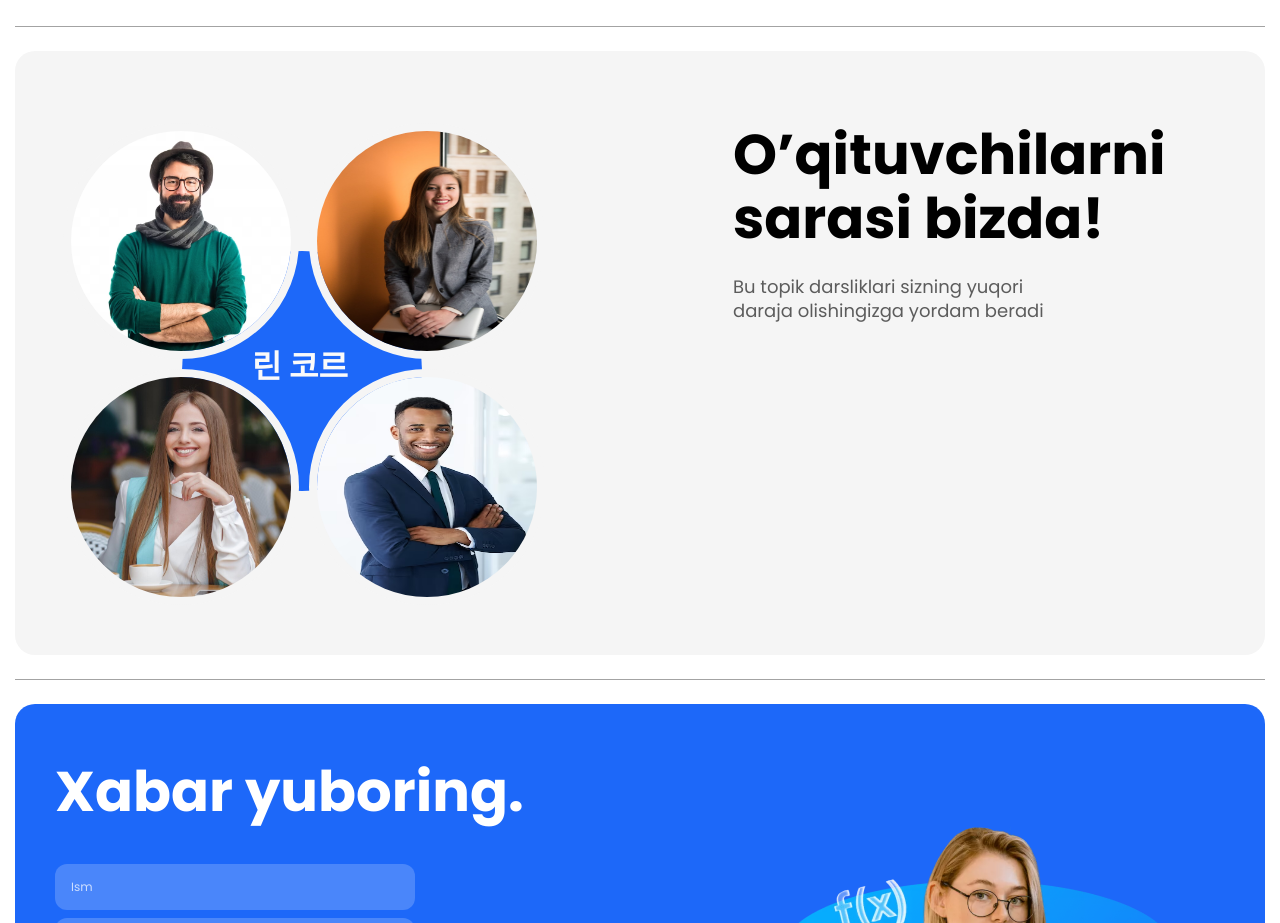
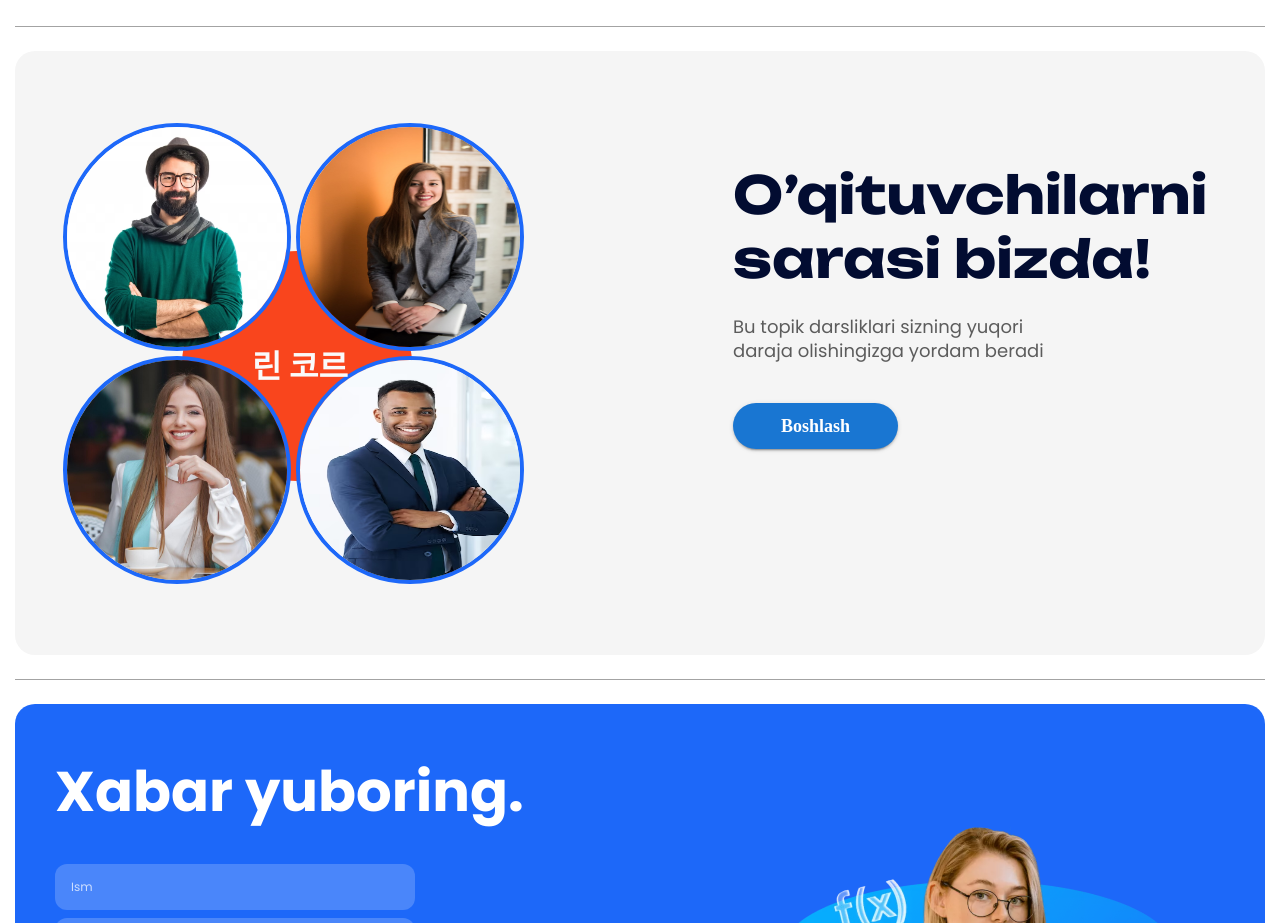
Before and after one commit to Akmaljon571/prod, a React (Create React App) app: page / in a window 1280 px wide. Shown: the part 1846-2769 px from the top of the page. Built offline with nearby package versions, Linux system fonts and the light colour scheme; a web font is replaced by a local one.

Commit message:
change: teacher section update new figma

```diff
--- a/src/components/promise/promise.scss
+++ b/src/components/promise/promise.scss
@@ -55,6 +55,9 @@
 
 @media screen and (max-width: 361px) {
     .promise {
+        margin-top: 60px;
+        margin-bottom: 50px;
+
         h2 {
             font-size: 20px;
             width: 250px;
--- a/src/components/teacher/teacher.jsx
+++ b/src/components/teacher/teacher.jsx
@@ -4,6 +4,7 @@ import img4 from '../../img/confident-corporate-charm-handsome-young-african-ame
 import img3 from '../../img/pretty-smiling-woman-cafe_624325-3285.jpg';
 import absalute from '../../img/teacher.svg';
 import './teacher.scss';
+import { Button } from '@mui/material';
 
 function Teacher() {
   return (
@@ -21,6 +22,7 @@ function Teacher() {
         <p>
           Bu topik darsliklari sizning yuqori daraja olishingizga yordam beradi
         </p>
+        <Button variant='contained'>Boshlash</Button>
       </div>
     </div>
   );
--- a/src/components/teacher/teacher.scss
+++ b/src/components/teacher/teacher.scss
@@ -15,14 +15,14 @@
     z-index: 100;
     max-width: 500px;
     min-width: 500px;
-    gap: 10px;
+    gap: 5px;
     flex-wrap: wrap;
 
     img {
       width: 220px;
       height: 220px;
       border-radius: 50%;
-      border: 8px solid #f5f5f5;
+      border: 4px solid#1D68F9;
       box-sizing: content-box;
       object-fit: fill;
     }
@@ -51,14 +51,16 @@
 
   .right {
     h3 {
-      font-family: Poppins;
-      font-size: 56px;
-      font-weight: 700;
-      line-height: 64px;
-      letter-spacing: 0em;
-      text-align: left;
+      font-family: Unbounded;
+font-size: 52px;
+font-weight: 700;
+line-height: 64px;
+letter-spacing: 0em;
+text-align: left;
+      color: #020C31;
       margin-bottom: 24px;
       max-width: 532px;
+      margin-top: 40px;
     }
 
     p {
@@ -70,6 +72,19 @@
       letter-spacing: 0em;
       text-align: left;
       color: #5c5c5c;
+    }
+
+    button {
+      margin-top: 40px;
+      border-radius: 62px;
+      padding: 12px 48px;
+      font-family: Unbounded;
+font-size: 18px;
+font-weight: 600;
+line-height: 22px;
+letter-spacing: 0em;
+text-align: left;
+      text-transform: capitalize;
     }
   }
 }
@@ -140,22 +155,21 @@
       min-width: 300px;
 
       img {
-        border: none;
         width: 126px;
         height: 126px;
       }
     }
 
     &-absalute {
-      top: 85px;
-      left: 85px;
+      top: 94px;
+      left: 94px;
       width: 126px;
       height: 126px;
 
       &-text {
         font-size: 22px;
-        top: 135px;
-        left: 115px;
+        top: 144px;
+        left: 124px;
       }
     }
 
```
Also changed, not shown: src/img/teacher.svg.
